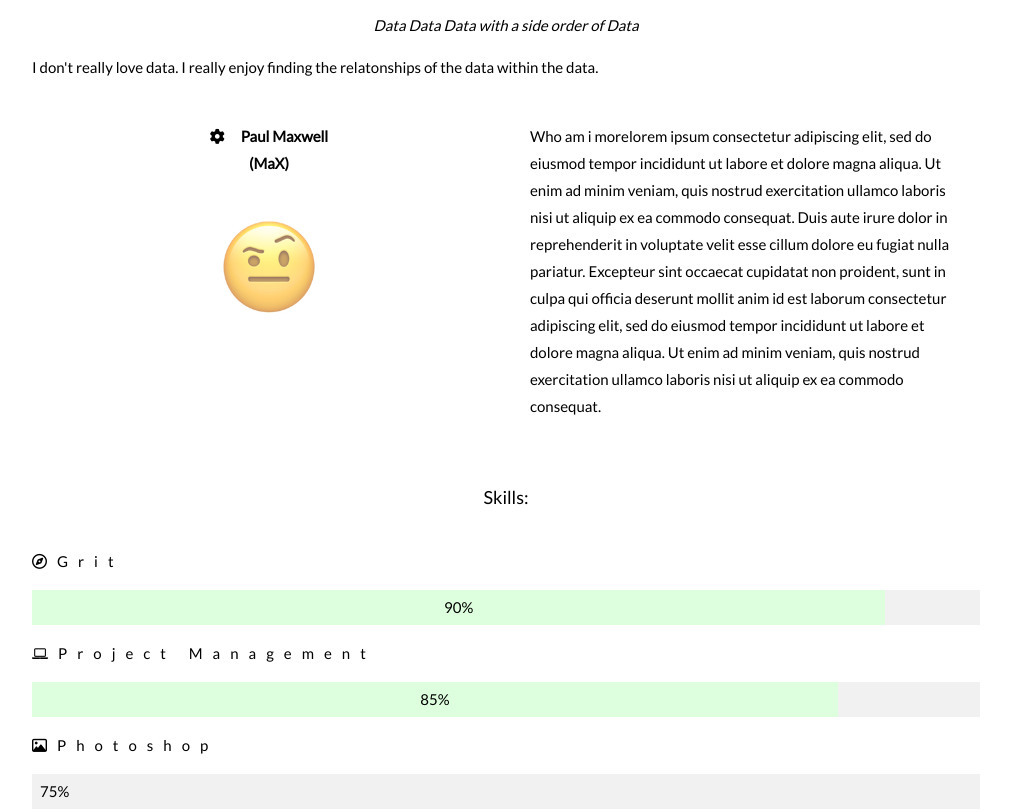
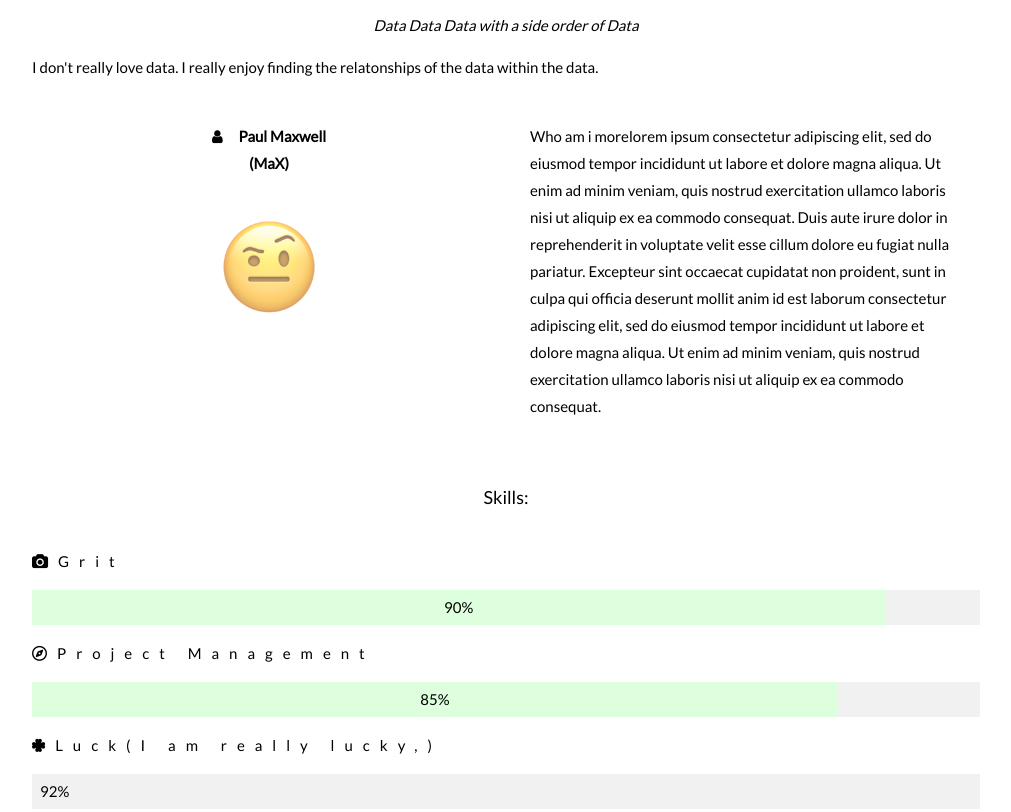
Before and after one commit to Warmpondwater/warmpondwater, a plain HTML site: page index.html in a window 1280 px wide. Shown: the part 520-1332 px from the top of the page, without its empty margins (134-1145 px from the left). Drawn offline with Linux system fonts and the light colour scheme.

Commit message:
Update index.html

```diff
--- a/index.html
+++ b/index.html
@@ -94,7 +94,7 @@ body, html {
   <p>I don't really love data. I really enjoy finding the relatonships of the data within the data.</p>
   <div class="w3-row">
     <div class="w3-col m6 w3-center w3-padding-large">
-      <p><b><i class="fa-solid fa-gear w3-margin-right"></i>Paul Maxwell<br>(MaX)</b></p><br>
+      <p><b><i class="fa fa-user w3-margin-right"></i>Paul Maxwell<br>(MaX)</b></p><br>
       <img src="./images/me.png" class="w3-round w3-image w3-opacity w3-hover-opacity-off" alt="Photo of Me" width="100" height="100">
     </div>
 
@@ -106,17 +106,17 @@ body, html {
     </div>
   </div>
   <p class="w3-large w3-center w3-padding-16">Skills:</p>
-  <p class="w3-wide"><i class="fa-regular fa-compass"></i>Grit</p>
+  <p class="w3-wide"><i class="fa fa-camera"></i>Grit</p>
   <div class="w3-light-grey">
     <div class="w3-container w3-padding-small w3-pale-green w3-center" style="width:90%">90%</div>
   </div>
-  <p class="w3-wide"><i class="fa fa-laptop"></i>Project Management</p>
+  <p class="w3-wide"><i class="fa-regular fa-compass"></i>Project Management</p>
   <div class="w3-light-grey">
     <div class="w3-container w3-padding-small w3-pale-green w3-center" style="width:85%">85%</div>
   </div>
-  <p class="w3-wide"><i class="fa fa-photo"></i>Photoshop</p>
+  <p class="w3-wide"><i class="fa-solid fa-clover"></i>Luck(I am really lucky,)</p>
   <div class="w3-light-grey">
-    <div class="w3-container w3-padding-small w3-pale-greenw3-center" style="width:75%">75%</div>
+    <div class="w3-container w3-padding-small w3-pale-greenw3-center" style="width:75%">92%</div>
   </div>
 </div>
 
```
